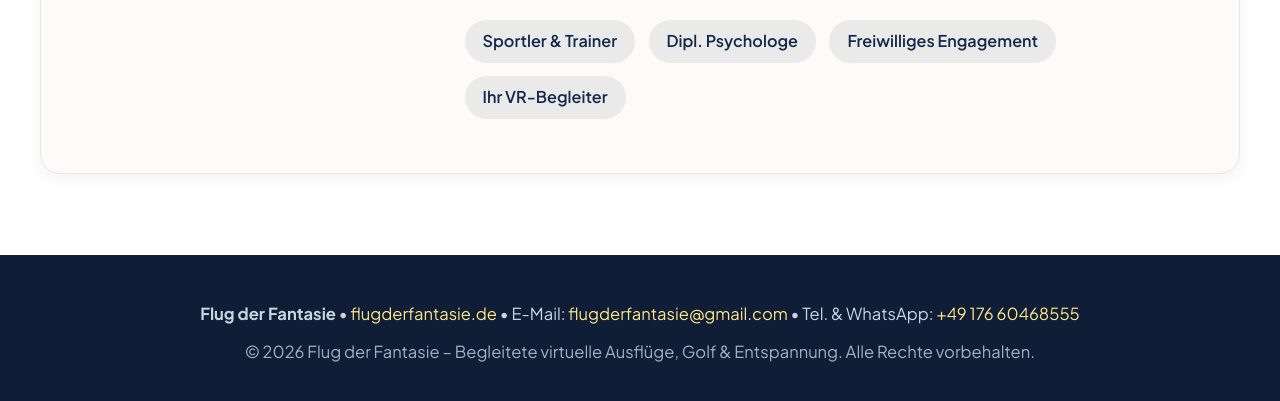
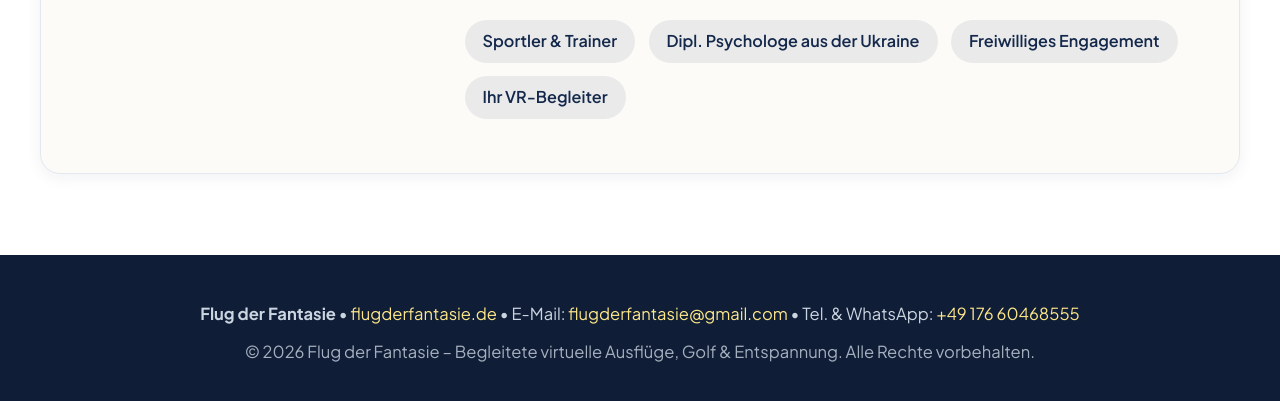
Before and after one commit to r89639922731-ai/FlugderFantasie, a plain HTML site: page index.html in a window 1280 px wide. Shown: the part 5513-5914 px from the top of the page. Drawn offline with nearby package versions, Linux system fonts and the light colour scheme; a web font is replaced by a local one.

Commit message:
Update index.html

```diff
--- a/index.html
+++ b/index.html
@@ -974,7 +974,7 @@
                     </p>
                     <div class="author-pillars">
                         <span class="pillar-tag">Sportler &amp; Trainer</span>
-                        <span class="pillar-tag">Dipl. Psychologe</span>
+                        <span class="pillar-tag">Dipl. Psychologe aus der Ukraine</span>
                         <span class="pillar-tag">Freiwilliges Engagement</span>
                         <span class="pillar-tag">Ihr VR-Begleiter</span>
                     </div>
```
